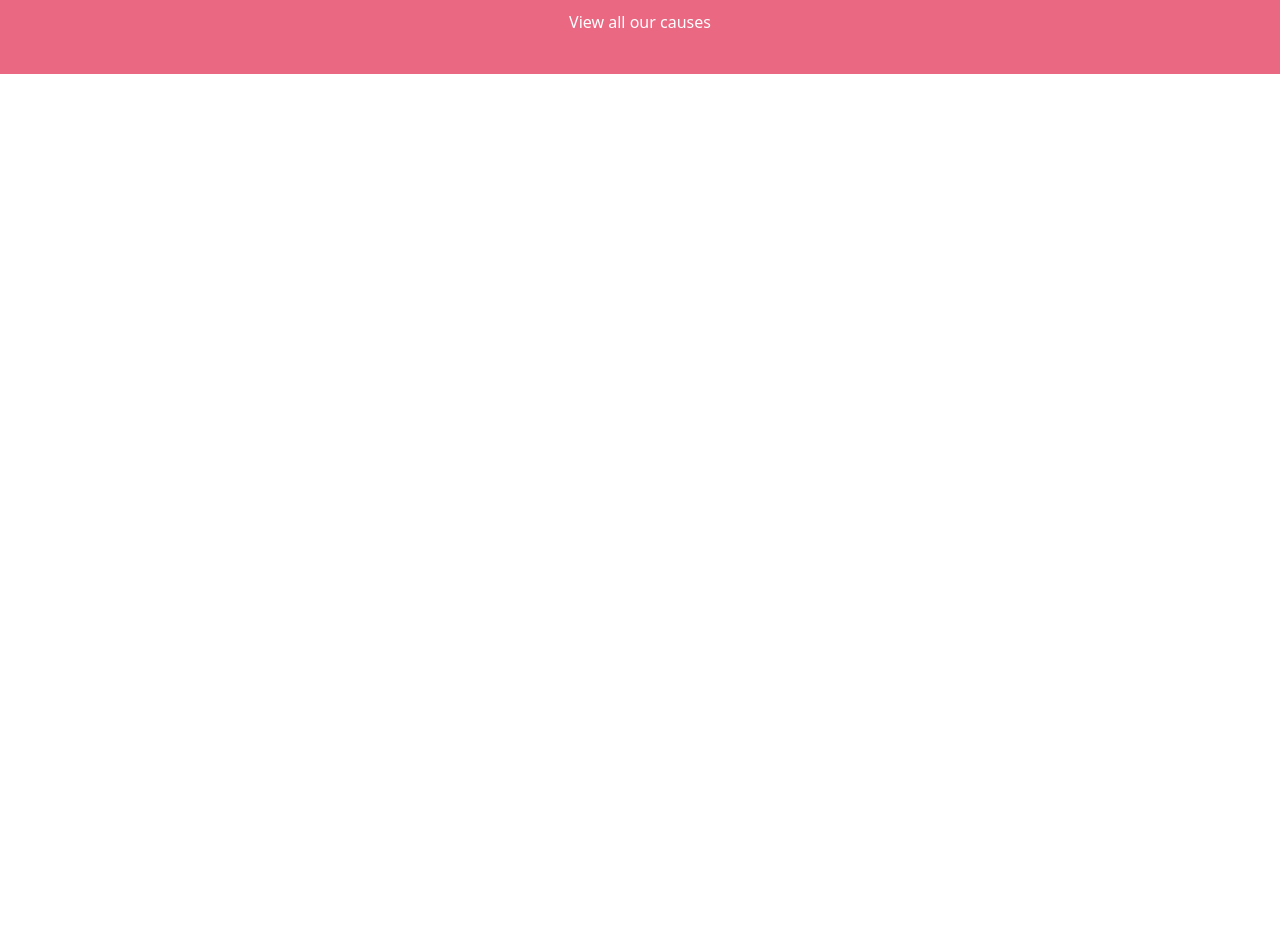
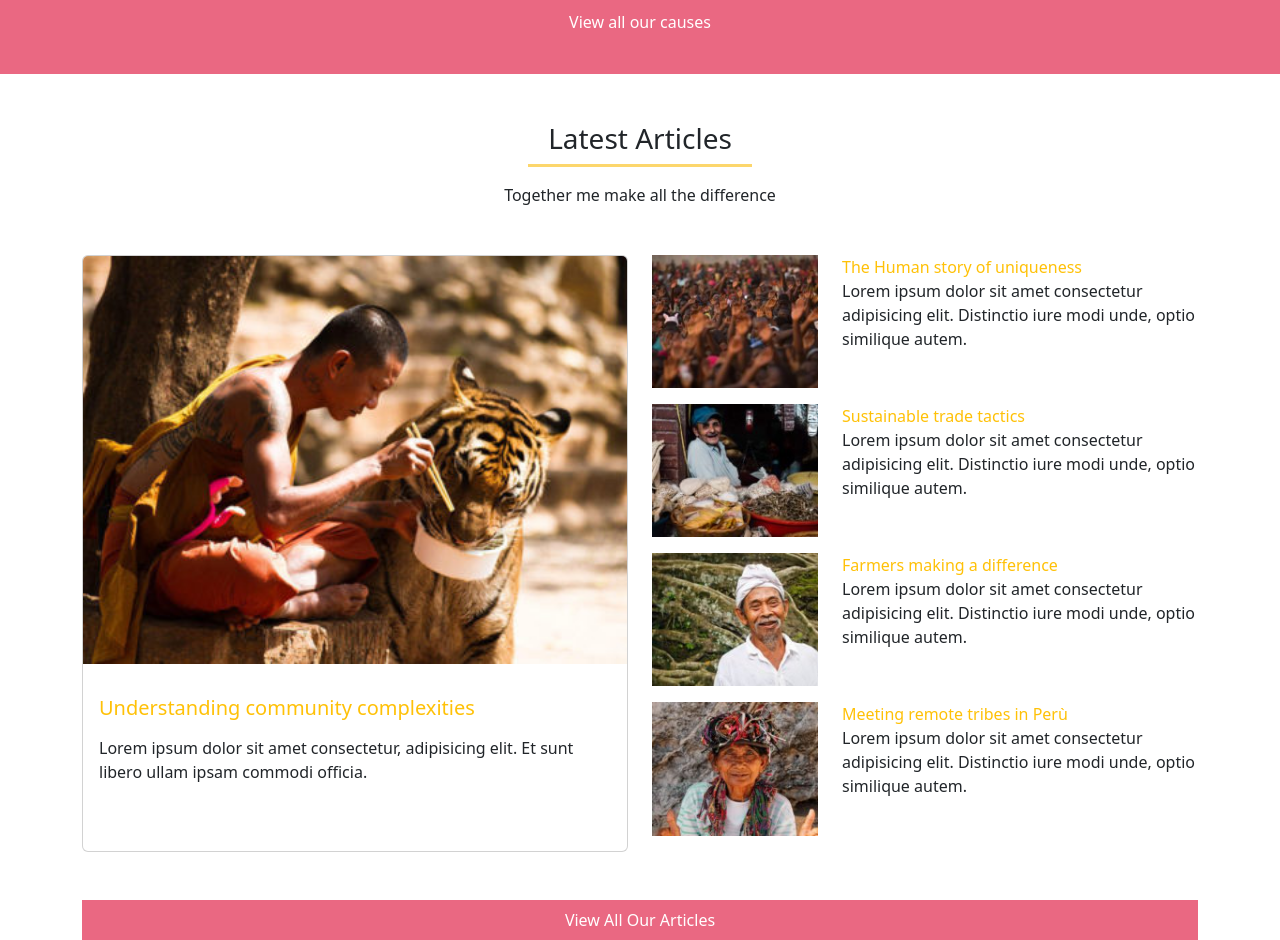
Before and after one commit to giuseppevignanello/proj-html-vuejs, a Vue app: page / in a window 1280 px wide. Shown: the part 2660-3600 px from the top of the page. Before the commit the page ends 2734 px from the top, so only its background shows below. Built offline with nearby package versions, Linux system fonts and the light colour scheme.

Commit message:
add latest articles section

```diff
--- a/src/assets/scss/app.scss
+++ b/src/assets/scss/app.scss
@@ -10,6 +10,8 @@ img {
     border-top: 3px solid $secondary;
     width: 20%;
 }
+
+
 
 #appHeader {
     background-image: url("/public/img/home-page-slider.jpg");
--- a/src/components/LatestArticles.vue
+++ b/src/components/LatestArticles.vue
@@ -1,18 +1,77 @@
 <script>
 export default {
     name: "LatestArticles",
-    data () {
+    data() {
 
 
-        return {}
+        return {
+            latestArticles: [
+                {
+                    image_path: "../../public/img/photo-1444664597500-035db93e2323-177x142.jpg",
+                    title: "The Human story of uniqueness",
+                    subtitle: "Lorem ipsum dolor sit amet consectetur adipisicing elit. Distinctio iure modi unde, optio similique autem."
+                },
+                {
+                    image_path: "../../public/img/photo-1447430617419-95715602278e-177x142.jpg",
+                    title: "Sustainable trade tactics ",
+                    subtitle: "Lorem ipsum dolor sit amet consectetur adipisicing elit. Distinctio iure modi unde, optio similique autem."
+                },
+                {
+                    image_path: "../../public/img/photo-1460230525622-630fe3294cd7-177x142.jpg",
+                    title: "Farmers making a difference ",
+                    subtitle: "Lorem ipsum dolor sit amet consectetur adipisicing elit. Distinctio iure modi unde, optio similique autem."
+                },
+                {
+                    image_path: "../../public/img/photo-1460600421604-5e138c208b9c-177x142.jpg",
+                    title: "Meeting remote tribes in Perù",
+                    subtitle: "Lorem ipsum dolor sit amet consectetur adipisicing elit. Distinctio iure modi unde, optio similique autem."
+                },
+
+            ]
+        }
     }
 }
 </script>
 
 <template>
+    <!-- all titles are the same -->
+    <div class="container">
+        <div class="latestArticles d-flex flex-column align-items-center">
+            <h3 class="mt-5">Latest Articles</h3>
+            <div class="bar mb-3">
+            </div>
+            <span class="mb-5">Together me make all the difference</span>
+            <div class="content row row-cols-2">
+                <div class="left-side ">
+                    <div class="card h-100">
+                        <img src="../../public/img/photo-1444213007800-cff19e1677ac-400x300.jpg" class="card-img-top"
+                            alt="...">
+                        <div class="card-body">
+                            <h5 class="card-title text-warning my-3">Understanding community complexities</h5>
+                            <p class="card-text">Lorem ipsum dolor sit amet consectetur, adipisicing elit. Et sunt libero
+                                ullam ipsam commodi officia.</p>
+                        </div>
+                    </div>
+                </div>
+                <div class="right_side d-flex flex-column">
+                    <div class="article d-flex row mb-3" v-for="article in this.latestArticles
+                    ">
+                        <img class="col-4" :src="article.image_path" alt="">
+                        <div class="text col-8">
+                            <span class="text-warning">{{ article.title }}</span>
+                            <p>{{ article.subtitle }}</p>
+                        </div>
+                    </div>
+                </div>
+            </div>
+        </div>
+
+        <!-- insert link -->
+        <div class="viewAll text-white text-center py-2 mt-5">
+           View All Our Articles
+        </div>
+    </div>
 </template>
 
 
-<style lang="scss" scoped>
-
-</style>
+<style lang="scss" scoped></style>
```
